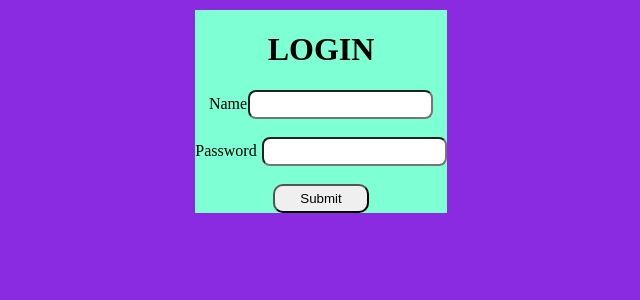
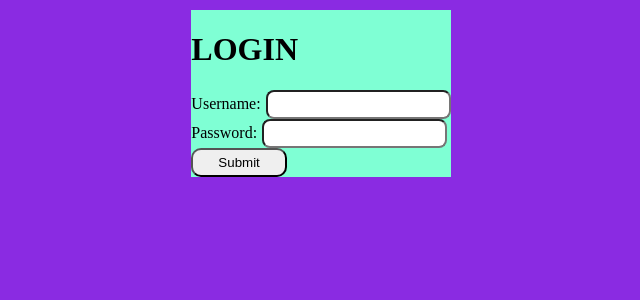
Before and after one commit to VeshGuy/scoreboard, a Flask app: page / in a window 1280 px wide. Shown: the top 300 px of the page, without its empty margins (319-959 px from the left). Run offline with Flask 3, Linux system fonts and the light colour scheme.

Commit message:
Updated index.html

```diff
--- a/templates/index.html
+++ b/templates/index.html
@@ -1,4 +1,5 @@
 {% extends 'base.html' %}
+
 {% block css_link %}
 <link href="{{ url_for('static', filename='css/login.css') }}" rel="stylesheet">
 {% endblock css_link %}
@@ -8,28 +9,25 @@
 {% endblock title %}
 
 {% block body %}
-    <div class="text">
-        <h1>LOGIN</h1>
-    </div>
-    <div class="shadow p-3 mb-5 bg-body rounded">
+    <div class="login-container">
+        <h1 class="login-title">LOGIN</h1>
+        <div class="form-container shadow p-3 mb-5 bg-body rounded">
             <form method="POST">
-            {{ form.hidden_tag() }} <!-- Corrected Syntax -->
-        <div class="namelogin">
-            {{ form.name.label(class="form-label") }}
+                {{ form.hidden_tag() }}
+                <div class="form-group">
+                    <label for="name" class="form-label">Username:</label>
                     {{ form.name(class="form-control") }}
                 </div>
 
-            <br/>
-        <div class="passlogin">
-            {{ form.password.label(class="form-label") }}
+                <div class="form-group">
+                    <label for="password" class="form-label">Password:</label>
                     {{ form.password(class="form-control") }}
                 </div>
 
-            <br/>
-        <div class="submitbtn">
-            {{ form.submit(class="btn btn-secondary") }}
+                <div class="form-group">
+                    {{ form.submit(class="btn btn-primary") }}
                 </div>
-
             </form>
         </div>
+    </div>
 {% endblock body %}
```
Lines whose indentation alone changed are shown as unchanged.
